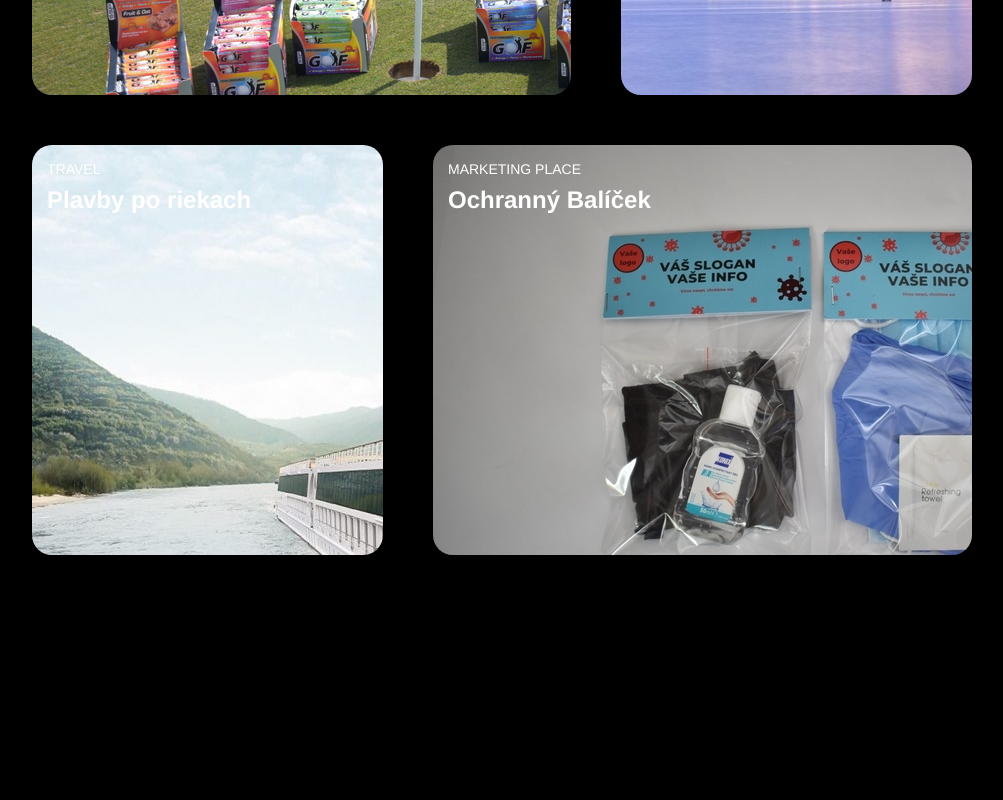
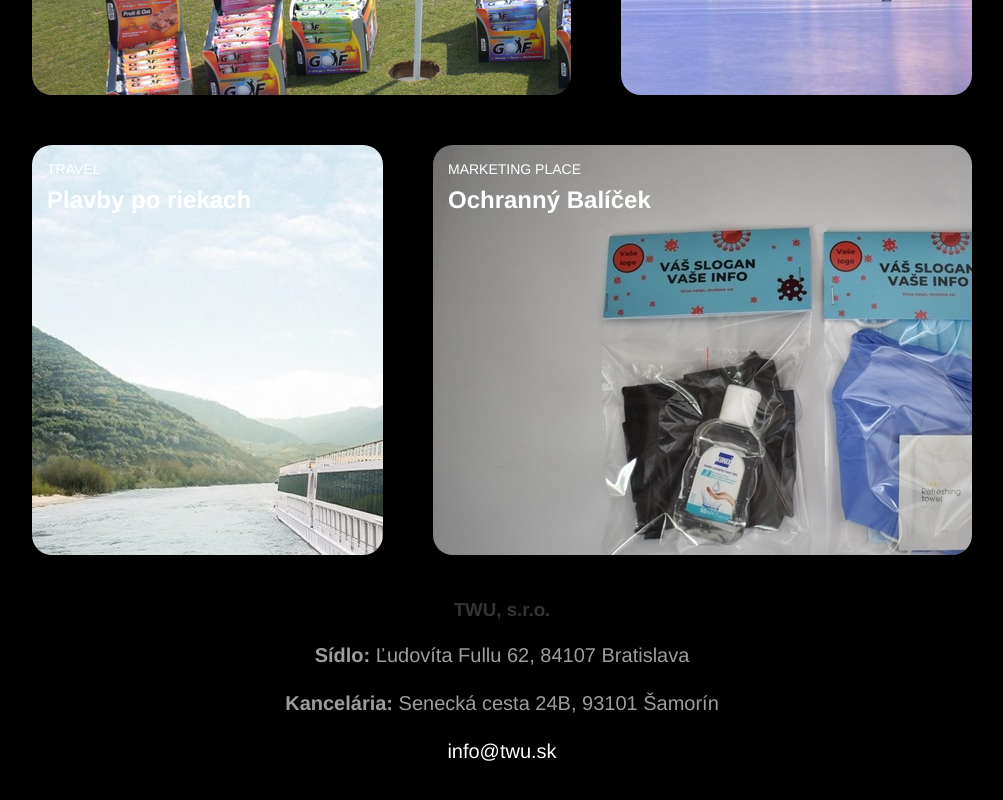
Before and after one commit to Villiss/twu, a React (Create React App) app: page / in a window 1280 px wide. Shown: the part 459-1259 px from the top of the page, without its empty margins (138-1141 px from the left). Before the commit the page ends 1084 px from the top, so only its background shows below. Built offline with nearby package versions, Linux system fonts and the light colour scheme.

Commit message:
added footer

```diff
--- a/src/App.js
+++ b/src/App.js
@@ -5,6 +5,7 @@ import { Item } from "./Item";
 import { List } from "./List";
 import { BrowserRouter as Router, Route } from "react-router-dom";
 import ScrollToTop from "./ScrollToTop";
+import {Footer} from "./Footer"
 
 function Store({ match }) {
   let { id } = match.params;
@@ -30,6 +31,7 @@ export default function App() {
         <Router>
           <Route path={["/:id", "/"]} component={Store} />
         </Router>
+        <Footer/>
       </AnimateSharedLayout>
     </div>
   );
--- /dev/null
+++ b/src/Footer.js
@@ -0,0 +1,13 @@
+import React from 'react'
+import "./styles.css";
+
+export const Footer = () => {
+    return (
+        <section className="footer">
+            <h3>TWU, s.r.o.</h3>
+            <p><strong>Sídlo: </strong>Ľudovíta Fullu 62, 84107 Bratislava</p>
+            <p><strong>Kancelária: </strong>Senecká cesta 24B, 93101 Šamorín</p>
+            <p><a className="infotwu" href="mailto:info@twu.sk">info@twu.sk</a></p>
+        </section>
+    )
+}
--- a/src/styles.css
+++ b/src/styles.css
@@ -225,6 +225,16 @@ p {
   line-height: 28px;
 }
 
+.footer {
+  color: #343434;
+  text-align: center;
+}
+
+.infotwu {
+  color: #fff;
+  text-decoration: none;
+}
+
 @media only screen and (max-width: 800px) {
   .card {
     flex: 0 0 50%;
```
